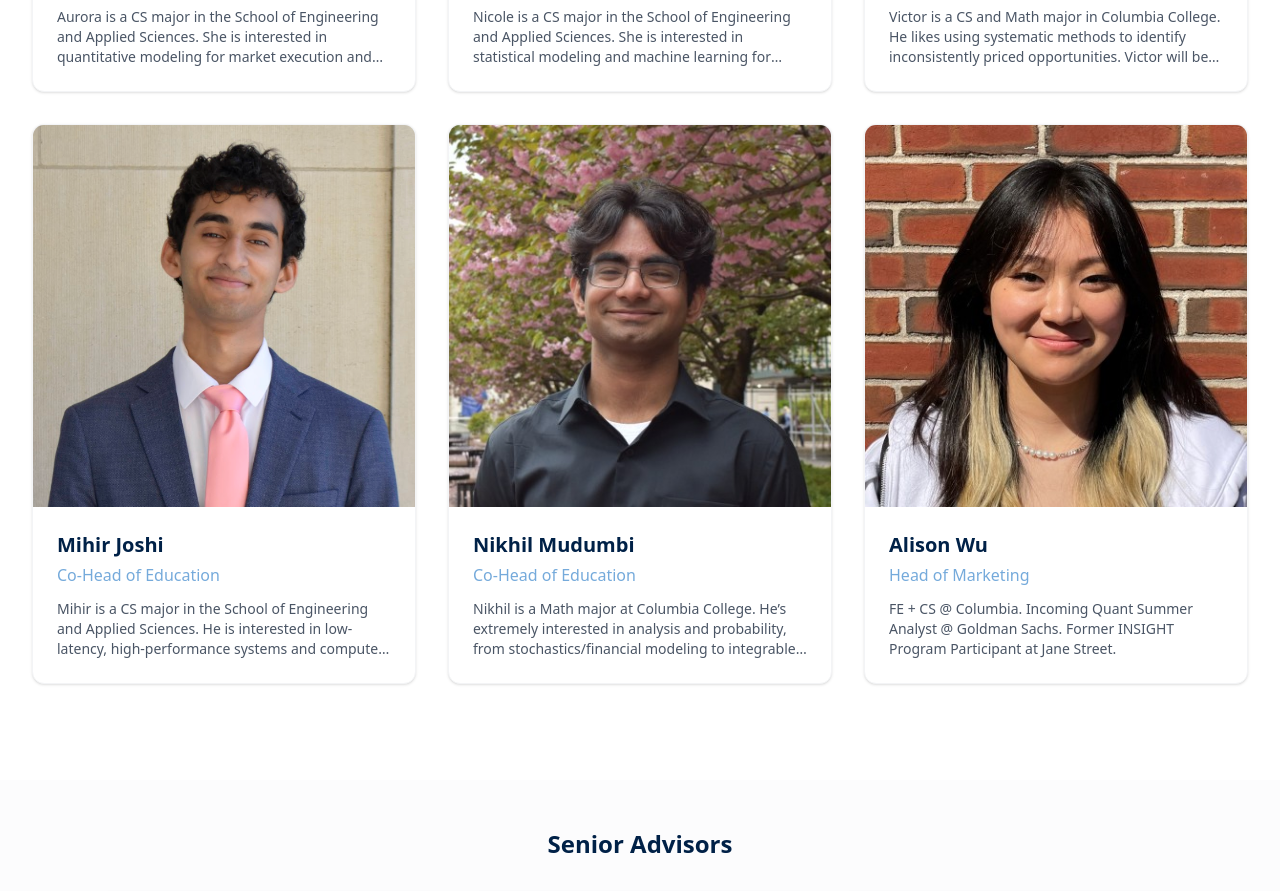
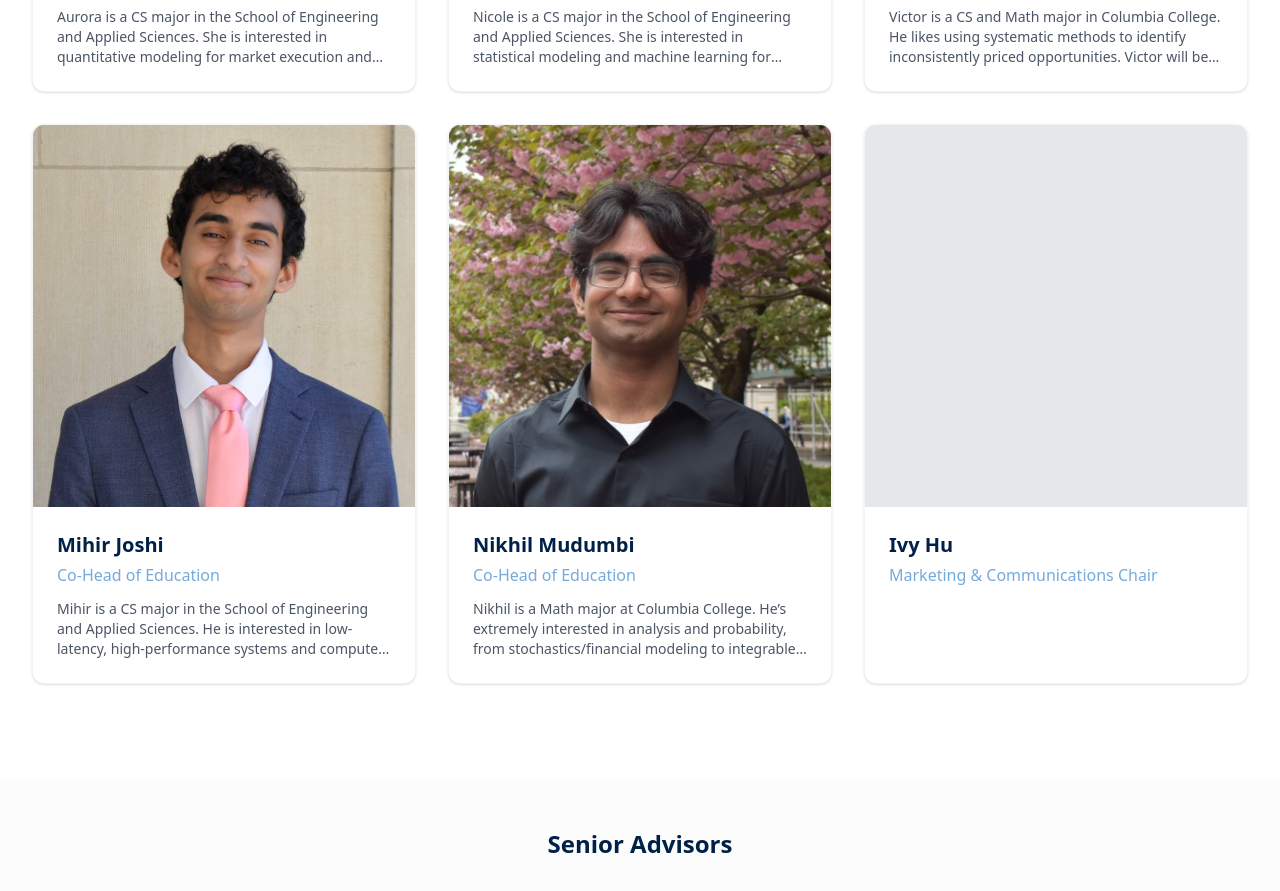
Before and after one commit to mihirjoshi-columbia/cqg-website, a Next.js app: page /team in a window 1280 px wide. Shown: the part 880-1771 px from the top of the page. Built offline with nearby package versions, Linux system fonts and the light colour scheme.

Commit message:
added me lol

```diff
--- a/components/team/ExecBoard.tsx
+++ b/components/team/ExecBoard.tsx
@@ -42,11 +42,11 @@ const execBoard = [
         bio: "Nikhil is a Math major at Columbia College. He’s extremely interested in analysis and probability, from stochastics/financial modeling to integrable and combinatorial probability. Outside of CQG, he is one of the presidents of the Hindu Students Organization on campus and is a TA for Machine Learning. He’s interned at Jane Street as a trading intern and will spend the upcoming summer conducting math research at Columbia. In this free time, Nikhil enjoys running, drinking coffee, and watching football."
     },
     {
-        name: "Alison Wu",
-        role: "Head of Marketing",
-        image: "/team/alison.jpeg",
-        linkedin: "https://www.linkedin.com/in/alison-wu-8387961b5/",
-        bio: "FE + CS @ Columbia. Incoming Quant Summer Analyst @ Goldman Sachs. Former INSIGHT Program Participant at Jane Street."
+        name: "Ivy Hu",
+        role: "Marketing & Communications Chair",
+        image: "",
+        linkedin: "https://www.linkedin.com/in/ivy-hu-ab8577342/",
+        bio: ""
     },
 ];
 
```
